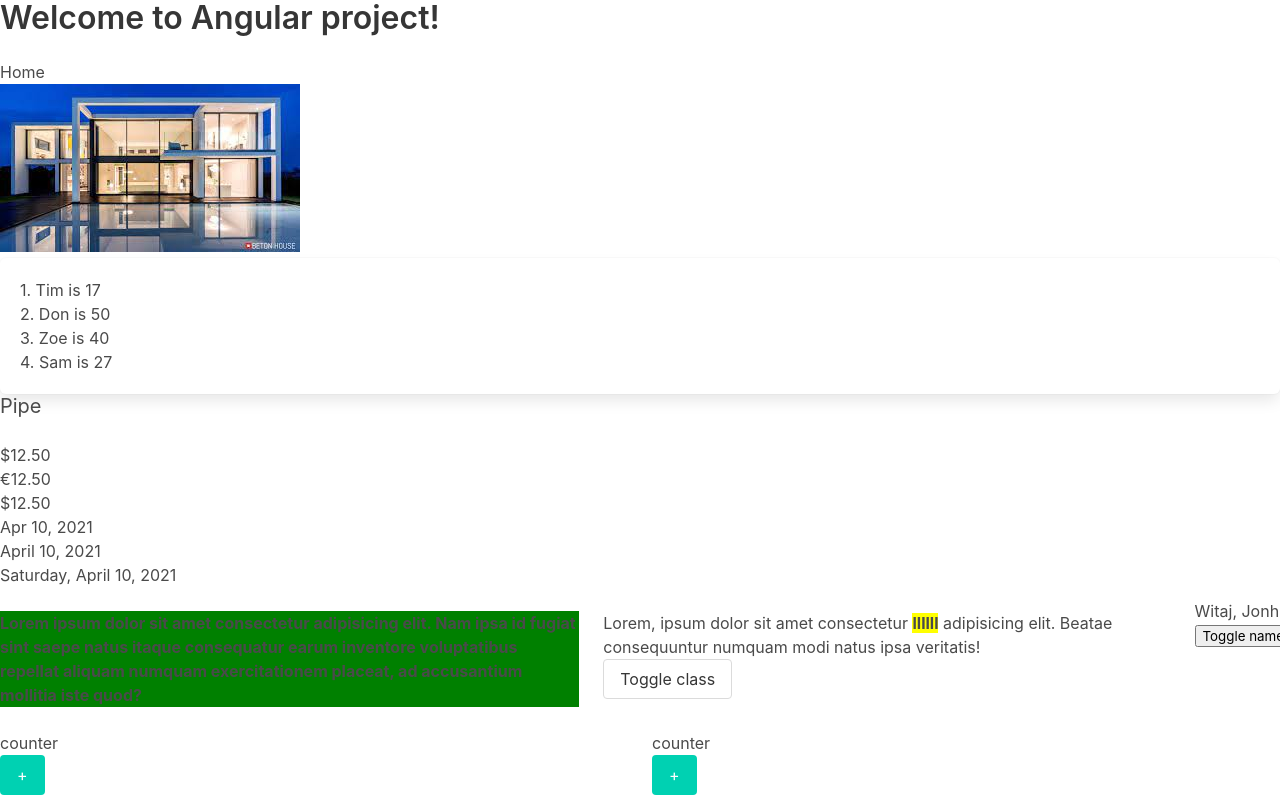
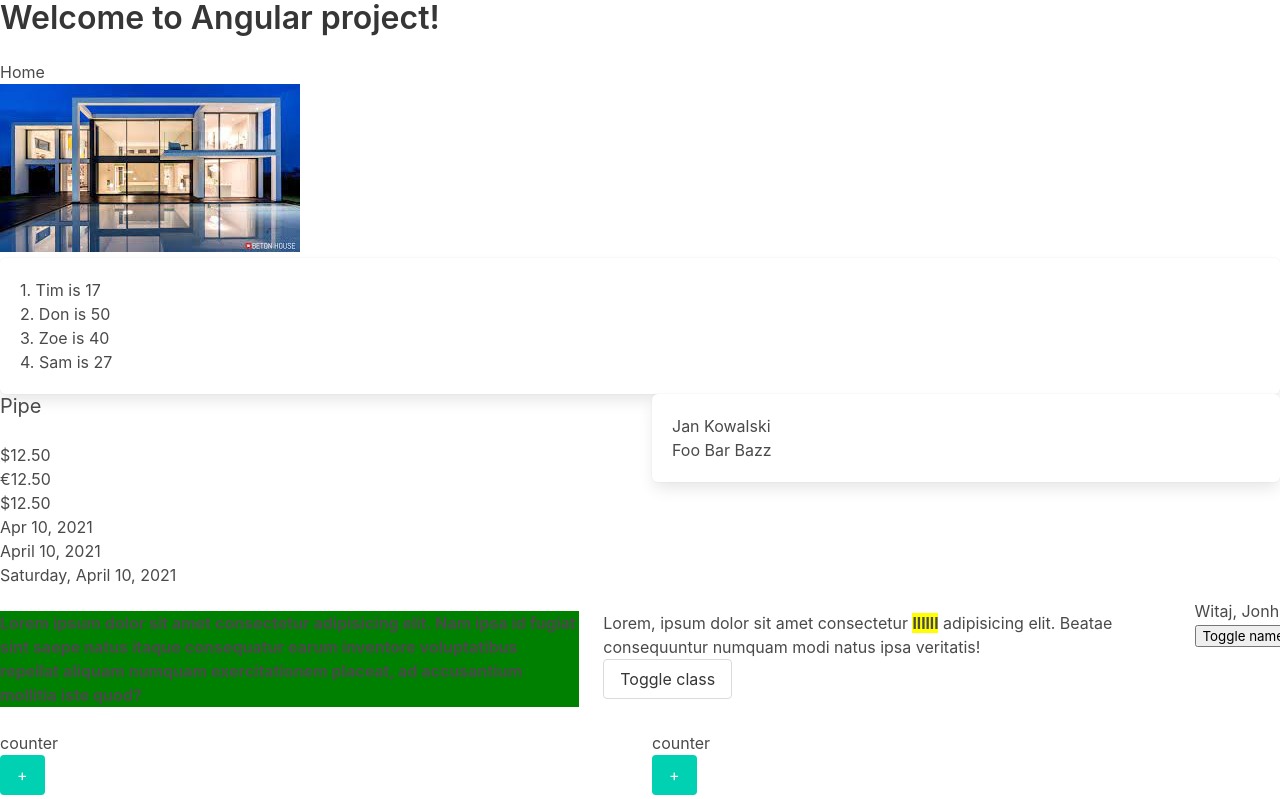
Before and after one commit to NataliaKurash/angularproject, an Angular app in the folder angular-training/: page / in a window 1280 px wide. Shown: the top 799 px of the page. Built offline with nearby package versions, Linux system fonts and the light colour scheme; data requests are answered from the project's data file.

Commit message:
add routing

```diff
--- /dev/null
+++ b/angular-training/src/app/PageNotFoundComponent/page-not-found.component.html
@@ -0,0 +1 @@
+<h1>Page not found</h1>
--- a/angular-training/src/app/app-routing.module.ts
+++ b/angular-training/src/app/app-routing.module.ts
@@ -1,7 +1,14 @@
 import { NgModule } from '@angular/core';
 import { RouterModule, Routes } from '@angular/router';
+import { CounterComponent } from './counter/counter.component';
+import { HomeComponent } from './home/home.component';
+import { PageNotFoundComponent } from './PageNotFoundComponent/page-not-found.component';
 
-const routes: Routes = [];
+const routes: Routes = [
+  {path: '', component: HomeComponent},
+  {path: 'counter', component: CounterComponent},
+  {path: '**', component: PageNotFoundComponent}
+];
 
 @NgModule({
   imports: [RouterModule.forRoot(routes)],
--- a/angular-training/src/app/app.component.html
+++ b/angular-training/src/app/app.component.html
@@ -9,6 +9,12 @@
         <p>{{currentDate | date}}</p>
         <p>{{currentDate | date: 'longDate'}}</p>
         <p>{{currentDate | date: 'fullDate'}}</p>
+    </div>
+    <div class="column">
+        <div class="box">
+            <p>{{'Jan kOWALSKI' | wsbTitle}}</p>
+            <p>{{'foo BaR BAZZ' | wsbTitle}}</p>
+        </div>
     </div>
 </div>
 <div class="columns">
--- a/angular-training/src/app/app.module.ts
+++ b/angular-training/src/app/app.module.ts
@@ -10,12 +10,16 @@ import { HightlightDirective } from './hightlight/hightlight.component';
 import { HomeComponent } from './home/home.component';
 import { UsersService } from './users/users.service';
 import {HttpClientModule} from '@angular/common/http'
+import { TitlePipe } from './title/title.pipe';
+import { PageNotFoundComponent } from './PageNotFoundComponent/page-not-found.component';
 @NgModule({
   declarations: [
     AppComponent,
     CounterComponent,
     HomeComponent,
     HightlightDirective,
+    TitlePipe,
+    PageNotFoundComponent
   ],
   imports: [
     BrowserModule,
--- /dev/null
+++ b/angular-training/src/app/title/title.pipe.ts
@@ -0,0 +1,14 @@
+import { Pipe, PipeTransform } from "@angular/core";
+
+@Pipe({
+    name: 'wsbTitle'
+})
+export class TitlePipe implements PipeTransform{
+    public transform(value:string): string {
+        return value.toLowerCase().split(' ').map(word=>{
+            return word.charAt(0).toUpperCase() + word.slice(1);
+        })
+        .join(' ');
+    }
+
+}
```
Also changed, not shown: angular-training/src/app/PageNotFoundComponent/page-not-found.component.ts (added, +8 -0 lines).
